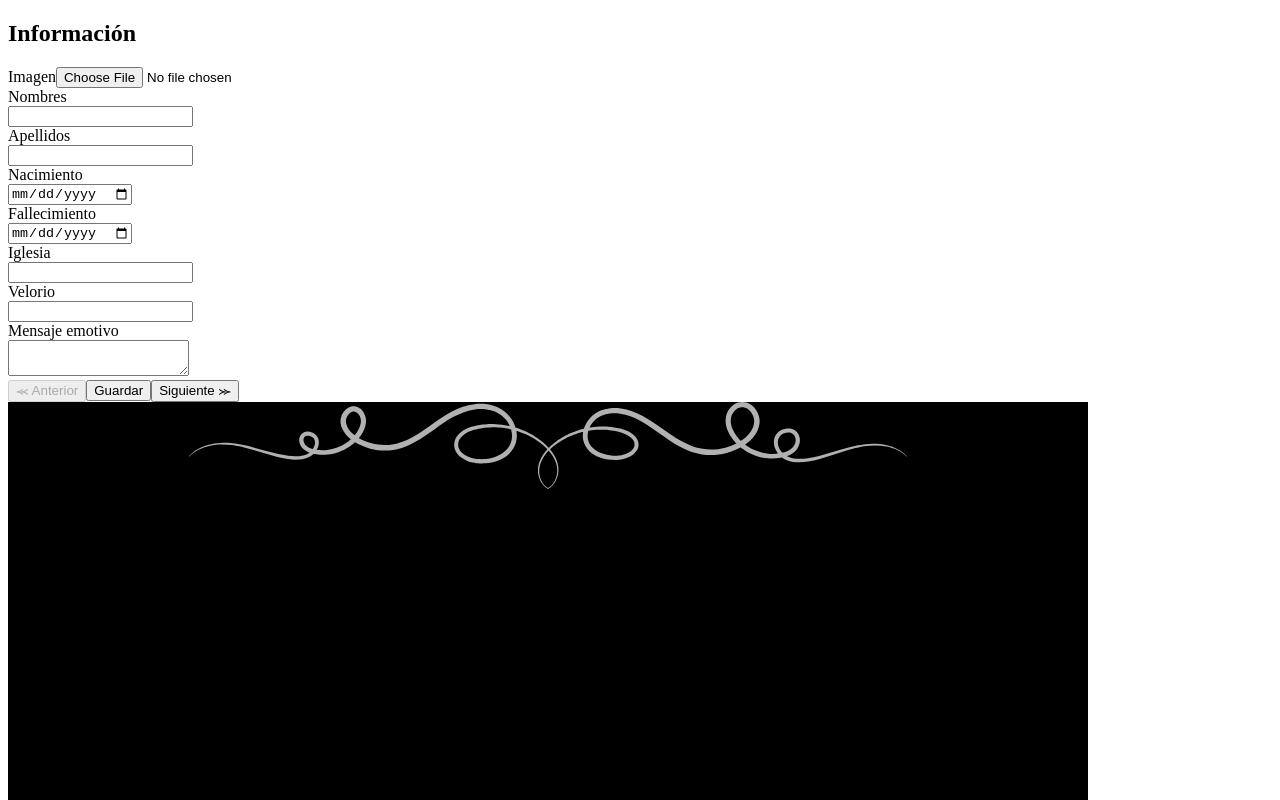
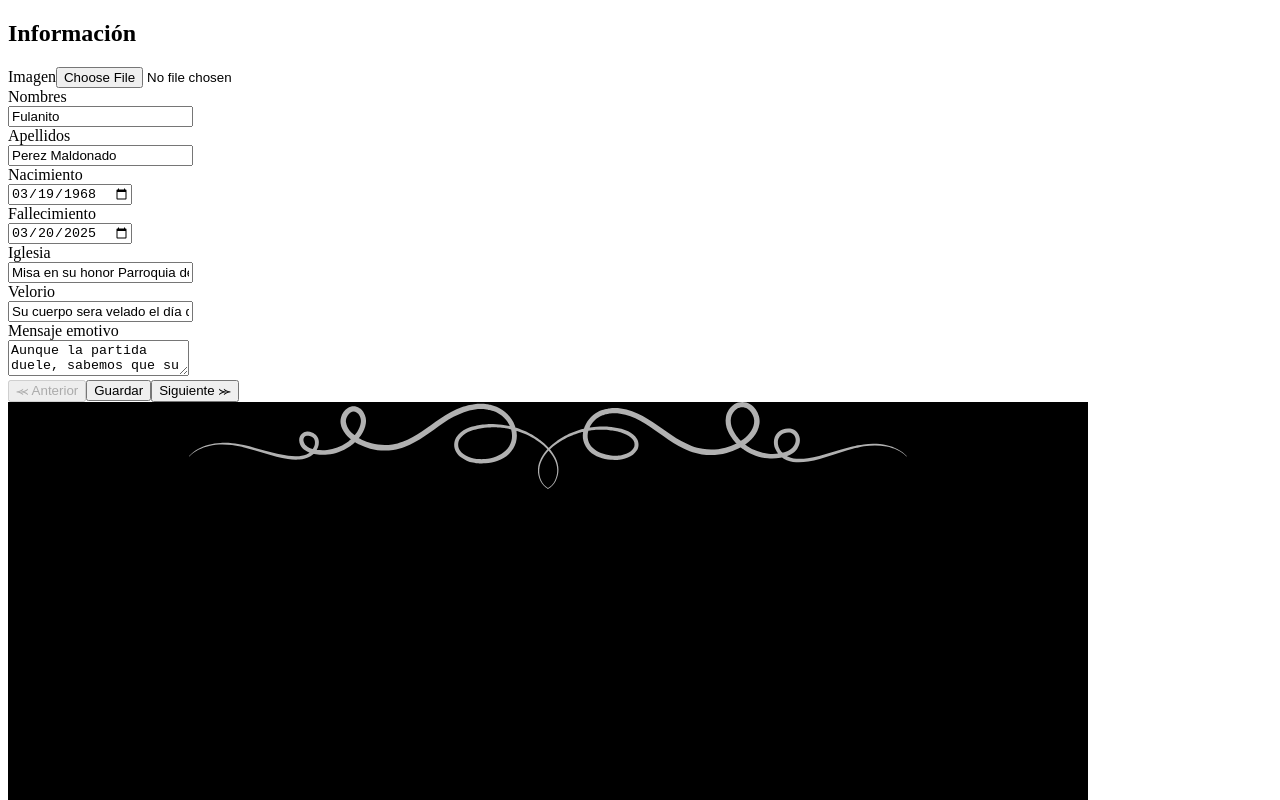
Before and after one commit to MikeCuriel/funeraria, a Next.js app: page /home in a window 1280 px wide. Shown: the top 800 px of the page. Built offline with nearby package versions, Linux system fonts and the light colour scheme.

Commit message:
Modificacion de diseño

```diff
--- a/package.json
+++ b/package.json
@@ -12,7 +12,8 @@
     "html-to-image": "^1.11.13",
     "next": "15.2.0",
     "react": "^19.0.0",
-    "react-dom": "^19.0.0"
+    "react-dom": "^19.0.0",
+    "react-dropzone": "^14.3.8"
   },
   "devDependencies": {
     "@eslint/eslintrc": "^3",
--- a/src/app/home/page.tsx
+++ b/src/app/home/page.tsx
@@ -3,6 +3,7 @@
 import { toPng } from "html-to-image";
 import { useState } from "react";
 import {Great_Vibes, Didact_Gothic} from 'next/font/google';
+import {DragDrop} from "../../componets/drag";
 
 const greatVibes = Great_Vibes({
   subsets: ['latin'],
@@ -45,13 +46,13 @@ const exportToPng = () => {
         "/images/img5.png"
     ];
 
-    const [name, setName] = useState("");
-    const [apellido, setApellido] = useState("");
-    const [nacimiento, setNacimiento] = useState("");
-    const [fallecimiento, setFallecimiento] = useState("");
-    const [iglesia, setIglesia] = useState("");
-    const [velorio, setVelorio] = useState("");
-    const [mensaje, setMensaje] = useState("");
+    const [name, setName] = useState("Fulanito");
+    const [apellido, setApellido] = useState("Perez Maldonado");
+    const [nacimiento, setNacimiento] = useState("1968-03-19");
+    const [fallecimiento, setFallecimiento] = useState("2025-03-20");
+    const [iglesia, setIglesia] = useState("Misa en su honor Parroquia de San Juan Bosco calle cualquiera #cualquier, Col. cualquiera, Guadalajara, Jal.");
+    const [velorio, setVelorio] = useState("Su cuerpo sera velado el día de hoy 11 de mayo en la funeraria San Ramón Casa Funeral a las 15:00");
+    const [mensaje, setMensaje] = useState("Aunque la partida duele, sabemos que su legado de amor y esperanza perdurará en cada vida que tocó. La ausencia física nunca podrá apagar la luz de su espíritu, que sigue brillando en el corazón de todos los que lo amaron.");
     const [darkMode, setDarkMode] = useState("text-white");
     const [selectedImage, setSelectedImage] = useState(defaultImages[0]);
     const [imageSelect, setImageSelect] = useState(defaultImages[0]);
@@ -102,6 +103,7 @@ const exportToPng = () => {
                     <h2 className="flex justify-center items-center text-xl font-bold">Información</h2>
                     <div className="flex flex-col">
                         <label className="block text-lg font-medium text-black text-left">Imagen</label>
+                        {/* <DragDrop onChange={handleImageUpload}/> */}
                         <input type="file" className="block w-full mb-4 rounded-md bg-white px-3.5 py-2 text-base text-gray-900 outline-1 -outline-offset-1 outline-gray-300 placeholder:text-gray-400 focus:outline-2 focus:-outline-offset-2 focus:outline-gray-400" onChange={handleImageUpload}/>
                     </div>
                     <div className="mt-2 grid grid-cols-2 gap-x-6 gap-y-4 sm:grid-cols-6">
@@ -109,13 +111,13 @@ const exportToPng = () => {
                         <div className="sm:col-span-3">
                             <label className="block font-medium text-gray-900 text-lg">Nombres</label>
                             <div className="mt-2">
-                                <input type="text" className="block w-full rounded-md bg-white px-3 py-1.5 text-base text-gray-900 outline-1 -outline-offset-1 outline-gray-300 placeholder:text-gray-400 focus:outline-2 focus:-outline-offset-2 focus:outline-indigo-600 sm:text-sm/6" onChange={(e) => setName(e.target.value)}/>
+                                <input type="text" value={name} className="block w-full rounded-md bg-white px-3 py-1.5 text-base text-gray-900 outline-1 -outline-offset-1 outline-gray-300 placeholder:text-gray-400 focus:outline-2 focus:-outline-offset-2 focus:outline-indigo-600 sm:text-sm/6" onChange={(e) => setName(e.target.value)}/>
                             </div>
                         </div>
                         <div className="sm:col-span-3">
                             <label className="block font-medium text-gray-900 text-lg">Apellidos</label>
                             <div className="mt-2">
-                                <input type="text" name="first-name" id="first-name" className="block w-full rounded-md bg-white px-3 py-1.5 text-base text-gray-900 outline-1 -outline-offset-1 outline-gray-300 placeholder:text-gray-400 focus:outline-2 focus:-outline-offset-2 focus:outline-indigo-600 sm:text-sm/6" onChange={(e) => setApellido(e.target.value)}/>
+                                <input type="text" value={apellido} name="first-name" id="first-name" className="block w-full rounded-md bg-white px-3 py-1.5 text-base text-gray-900 outline-1 -outline-offset-1 outline-gray-300 placeholder:text-gray-400 focus:outline-2 focus:-outline-offset-2 focus:outline-indigo-600 sm:text-sm/6" onChange={(e) => setApellido(e.target.value)}/>
                             </div>
                         </div>
                     </div>
@@ -124,13 +126,13 @@ const exportToPng = () => {
                         <div className="sm:col-span-3">
                             <label className="block text-lg font-medium text-gray-900">Nacimiento</label>
                             <div className="mt-2">
-                                <input type="date" name="first-name" id="first-name" className="block w-full rounded-md bg-white px-3 py-1.5 text-base text-gray-900 outline-1 -outline-offset-1 outline-gray-300 placeholder:text-gray-400 focus:outline-2 focus:-outline-offset-2 focus:outline-indigo-600 sm:text-sm/6" onChange={(e) => setNacimiento(e.target.value)}/>
+                                <input type="date" value={nacimiento} name="first-name" id="first-name" className="block w-full rounded-md bg-white px-3 py-1.5 text-base text-gray-900 outline-1 -outline-offset-1 outline-gray-300 placeholder:text-gray-400 focus:outline-2 focus:-outline-offset-2 focus:outline-indigo-600 sm:text-sm/6" onChange={(e) => setNacimiento(e.target.value)}/>
                             </div>
                         </div>
                         <div className="sm:col-span-3">
                             <label className="block text-lg font-medium text-gray-900">Fallecimiento</label>
                             <div className="mt-2">
-                                <input type="date" name="first-name" id="first-name" className="block w-full rounded-md bg-white px-3 py-1.5 text-base text-gray-900 outline-1 -outline-offset-1 outline-gray-300 placeholder:text-gray-400 focus:outline-2 focus:-outline-offset-2 focus:outline-indigo-600 sm:text-sm/6" onChange={(e) => setFallecimiento(e.target.value)}/>
+                                <input type="date" value={fallecimiento} name="first-name" id="first-name" className="block w-full rounded-md bg-white px-3 py-1.5 text-base text-gray-900 outline-1 -outline-offset-1 outline-gray-300 placeholder:text-gray-400 focus:outline-2 focus:-outline-offset-2 focus:outline-indigo-600 sm:text-sm/6" onChange={(e) => setFallecimiento(e.target.value)}/>
                             </div>
                         </div>
                     </div>
@@ -139,7 +141,7 @@ const exportToPng = () => {
                         <div className="sm:col-span-3">
                             <label className="block font-medium text-gray-900 text-lg">Iglesia</label>
                             <div className="mt-2">
-                                <input type="text" className="block w-full rounded-md bg-white px-3 py-1.5 text-base text-gray-900 outline-1 -outline-offset-1 outline-gray-300 placeholder:text-gray-400 focus:outline-2 focus:-outline-offset-2 focus:outline-indigo-600 sm:text-sm/6" onChange={(e) => setIglesia(e.target.value)}/>
+                                <input type="text" value={iglesia} className="block w-full rounded-md bg-white px-3 py-1.5 text-base text-gray-900 outline-1 -outline-offset-1 outline-gray-300 placeholder:text-gray-400 focus:outline-2 focus:-outline-offset-2 focus:outline-indigo-600 sm:text-sm/6" onChange={(e) => setIglesia(e.target.value)}/>
                             </div>
                         </div>
                     </div>
@@ -148,14 +150,14 @@ const exportToPng = () => {
                         <div className="sm:col-span-3">
                             <label className="block font-medium text-gray-900 text-lg">Velorio</label>
                             <div className="mt-2">
-                                <input type="text" className="block w-full rounded-md bg-white px-3 py-1.5 text-base text-gray-900 outline-1 -outline-offset-1 outline-gray-300 placeholder:text-gray-400 focus:outline-2 focus:-outline-offset-2 focus:outline-indigo-600 sm:text-sm/6" onChange={(e) => setVelorio(e.target.value)}/>
+                                <input type="text" value={velorio} className="block w-full rounded-md bg-white px-3 py-1.5 text-base text-gray-900 outline-1 -outline-offset-1 outline-gray-300 placeholder:text-gray-400 focus:outline-2 focus:-outline-offset-2 focus:outline-indigo-600 sm:text-sm/6" onChange={(e) => setVelorio(e.target.value)}/>
                             </div>
                         </div>
                     </div>
                     <div className="mt-2 col-span-full">
                         <label className="block text-lg font-medium text-gray-900">Mensaje emotivo</label>
                         <div className="mt-2">
-                            <textarea className="block w-full rounded-md bg-white px-3 py-1.5 text-base text-gray-900 outline-1 -outline-offset-1 outline-gray-300 placeholder:text-gray-400 focus:outline-2 focus:-outline-offset-2 focus:outline-indigo-600 sm:text-sm/6" onChange={(e) => setMensaje(e.target.value)}></textarea>
+                            <textarea value={mensaje} className="block h-24 w-full rounded-md bg-white px-3 py-1.5 text-base text-gray-900 outline-1 -outline-offset-1 outline-gray-300 placeholder:text-gray-400 focus:outline-2 focus:-outline-offset-2 focus:outline-indigo-600 sm:text-sm/6" onChange={(e) => setMensaje(e.target.value)}></textarea>
                         </div>
                     </div>
                     <div className="flex space-x-2.5 mt-4 justify-center items-center">
@@ -183,13 +185,13 @@ const exportToPng = () => {
                                 <h1 className={`text-sm h-full items-end text-center`}>{nacimiento} - {fallecimiento}</h1>
                             </div>
                             <div className={`${darkMode} row-span-4 w-full h-full flex items-start justify-center text-white px-52 mt-6`}>
-                                <h1 className={`${didactGothic.className} ${darkMode} text-base text-center mt-2`}>{mensaje}</h1>
+                                <h1 className={`${didactGothic.className} ${darkMode} text-base text-center mt-2 ml-1.5 mr-1.5`}>{mensaje}</h1>
                             </div>
                             <div className="row-span-3 h-full w-full flex px-52 mt-3">
-                                <div className={`${darkMode} h-full w-full`}>
+                                <div className={`${darkMode} h-full w-full ml-3 mr-3`}>
                                     <h2 className={`${darkMode} text-center text-xs`}>{iglesia}</h2>
                                 </div>
-                                <div className={`${darkMode} h-full w-full`}>
+                                <div className={`${darkMode} h-full w-full ml-3 mr-3`}>
                                     <h2 className={`${darkMode} text-center text-xs`}>{velorio}</h2>
                                 </div>
                             </div>
--- /dev/null
+++ b/src/componets/drag.jsx
@@ -0,0 +1,28 @@
+// components/DragDrop.js
+import { useCallback } from "react";
+import { useDropzone } from "react-dropzone";
+
+export const DragDrop = () => {
+  const onDrop = useCallback((acceptedFiles) => {
+    // Aquí puedes manejar los archivos cargados, como subirlos al servidor
+    console.log(acceptedFiles);
+  }, []);
+
+  const { getRootProps, getInputProps } = useDropzone({ onDrop });
+
+  return (
+    <div
+      {...getRootProps()}
+      style={{
+        border: "2px dashed #cccccc",
+        padding: "20px",
+        borderRadius: "10px",
+        textAlign: "center",
+        cursor: "pointer"
+      }}
+    >
+      <input {...getInputProps()} />
+      <p>Arrastra y suelta tus imágenes aquí, o haz clic para seleccionarlas.</p>
+    </div>
+  );
+}
```
Also changed, not shown: 1 other file (tests, documents, lock files or other folders).
